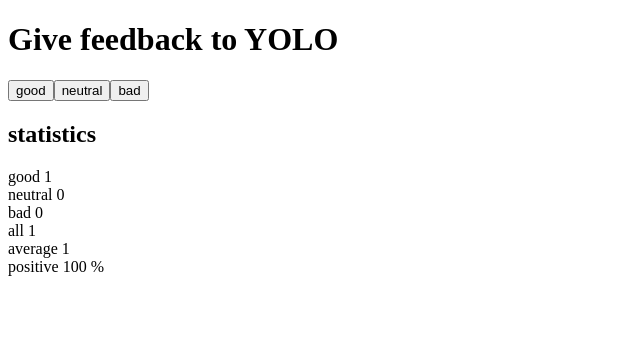
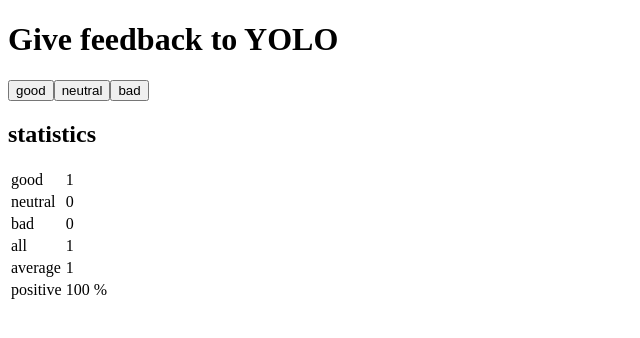
Before and after one commit to antti-kuru/Yolo, a React (Vite) app in the folder yolo/: page / in a window 1280 px wide. Both pictures are taken after a click on the button "good". Shown: the top 338 px of the page, without its empty margins (0-640 px from the left). Built offline with nearby package versions, Linux system fonts and the light colour scheme.

Commit message:
Made the statistics as table form

```diff
--- a/yolo/src/App.jsx
+++ b/yolo/src/App.jsx
@@ -9,11 +9,10 @@
 
 const StatisticLine = ({text, value}) => {
   return(
-    <div>
-      <div>
-        {text} {value}
-      </div>
-    </div>
+      <tr>
+        <td>{text}</td>
+        <td>{value}</td>
+      </tr>
   )
 }
 
@@ -46,13 +45,16 @@
   }
   return (
     <div>
+      <table>
+        <tbody>
         <StatisticLine text="good" value={good} />
         <StatisticLine text="neutral" value={neutral} />
         <StatisticLine text="bad" value={bad} />
         <StatisticLine text="all" value={all} />
         <StatisticLine text="average" value={calculateAverage()} />
         <StatisticLine text="positive" value={`${calculatePositive()} %`} />
-
+        </tbody>
+      </table>
     </div>
   )
 }
```
Also changed, not shown: 1 other file (tests, documents, lock files or other folders). Lines whose indentation alone changed are shown as unchanged.
